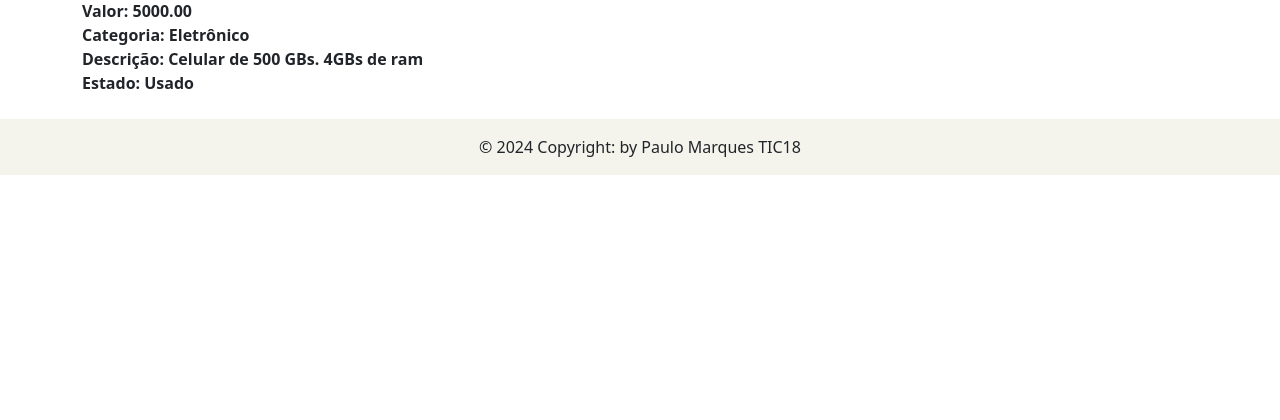
After one commit to Mcbeckerath/PythonApp, a Django app: page /produto/1 in a window 1280 px wide. The commit adds this page. Shown: the part 339-759 px from the top of the page. Run offline with Django 5.2, Linux system fonts and the light colour scheme; data comes from the database, SQL or seed files in the repository; both versions use the stored data as it was after the commit.

Commit message:
Criação de nova tabela e nova pagina para detalhes de produtos

```diff
--- a/mercado/admin.py
+++ b/mercado/admin.py
@@ -1,5 +1,6 @@
 from django.contrib import admin
-from mercado.models import Produtos
+from mercado.models import Produtos, Estado_Produto
 # Register your models here.
 
 admin.site.register(Produtos)
+admin.site.register(Estado_Produto)
--- a/mercado/models.py
+++ b/mercado/models.py
@@ -8,6 +8,13 @@ class Produtos (models.Model):
     categoria = models.CharField(max_length=250)
     descricao = models.CharField(max_length=250)
     imagem = models.CharField(max_length=250)
+    estado_produto = models.ForeignKey("Estado_Produto", on_delete=models.CASCADE, null=True)
+    def __str__(self):
+        return self.nome
+
+class Estado_Produto (models.Model):
+
+    nome = models.CharField(max_length=250)
 
     def __str__(self):
         return self.nome
--- a/mercado/templates/base.html
+++ b/mercado/templates/base.html
@@ -43,6 +43,7 @@
       </div>
     </nav>
 
+
   </head>
   <body>
 
--- /dev/null
+++ b/mercado/templates/produto.html
@@ -0,0 +1,58 @@
+{% extends "base.html" %}
+
+{% block conteudo %}
+
+
+
+<div class="container mx-auto">
+
+    <div class="row">
+       <h5> {{produto.nome}}</h5>
+    </div>
+
+    <div class="row-cols-md-3 row-cols-lg-4 justify-content-start">
+
+        <img src=" {{produto.imagem}}" height="250px" width="255px"card-img-top">
+    </div>
+
+    <div class="row">
+       <a><strong>Valor: {{produto.valor}}</strong></a>
+    </div>
+
+    <div class="row">
+       <a><strong>Categoria: {{produto.categoria}}</strong></a>
+    </div>
+
+
+    <div class="row">
+        <a><strong>Descrição: {{produto.descricao}}</strong></a>
+    </div>
+
+
+    <div class="row">
+       <a> <strong>Estado: {{produto.estado_produto}}</strong></a>
+    </div>
+
+
+  </div>
+
+
+
+
+
+
+
+
+
+
+
+
+
+
+
+
+
+
+
+
+{% endblock conteudo %}
--- a/mercado/urls.py
+++ b/mercado/urls.py
@@ -5,4 +5,6 @@ from mercado import views
 urlpatterns = [
 
     path('', views.home, name='home'),
+    path('produto/<id_produto>', views.produto, name='produto')
+
 ]
--- a/mercado/views.py
+++ b/mercado/views.py
@@ -10,3 +10,11 @@ def home (request):
 
 
     return render(request, 'index.html', context)
+
+def produto (request,id_produto):
+
+    produto = Produtos.objects.get(id=id_produto)
+
+    context = {'produto':produto}
+
+    return render(request, 'produto.html', context)
```
Also changed, not shown: mercado/templates/index.html (+7 -6 lines), db.sqlite3, mercado/migrations/0002_estado_produto_produtos_estado_produto.py (added), mercado/static/3.jpg.
